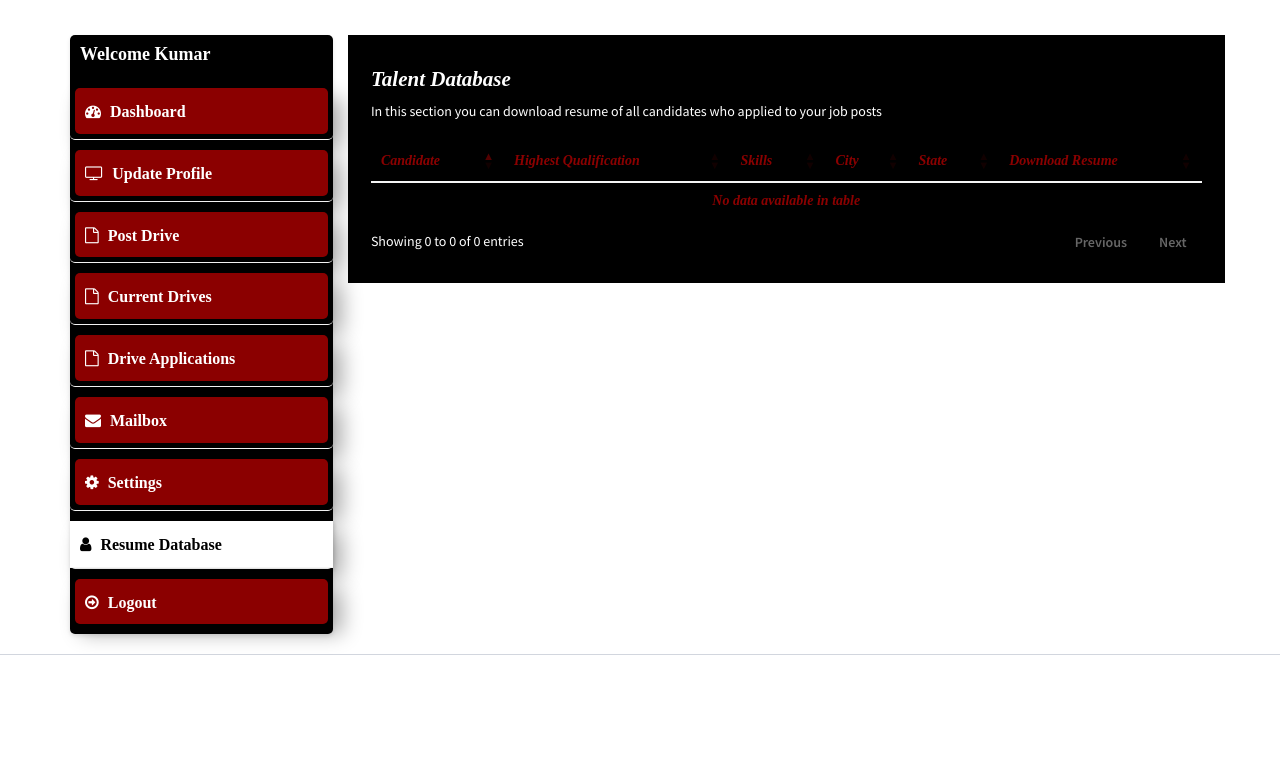
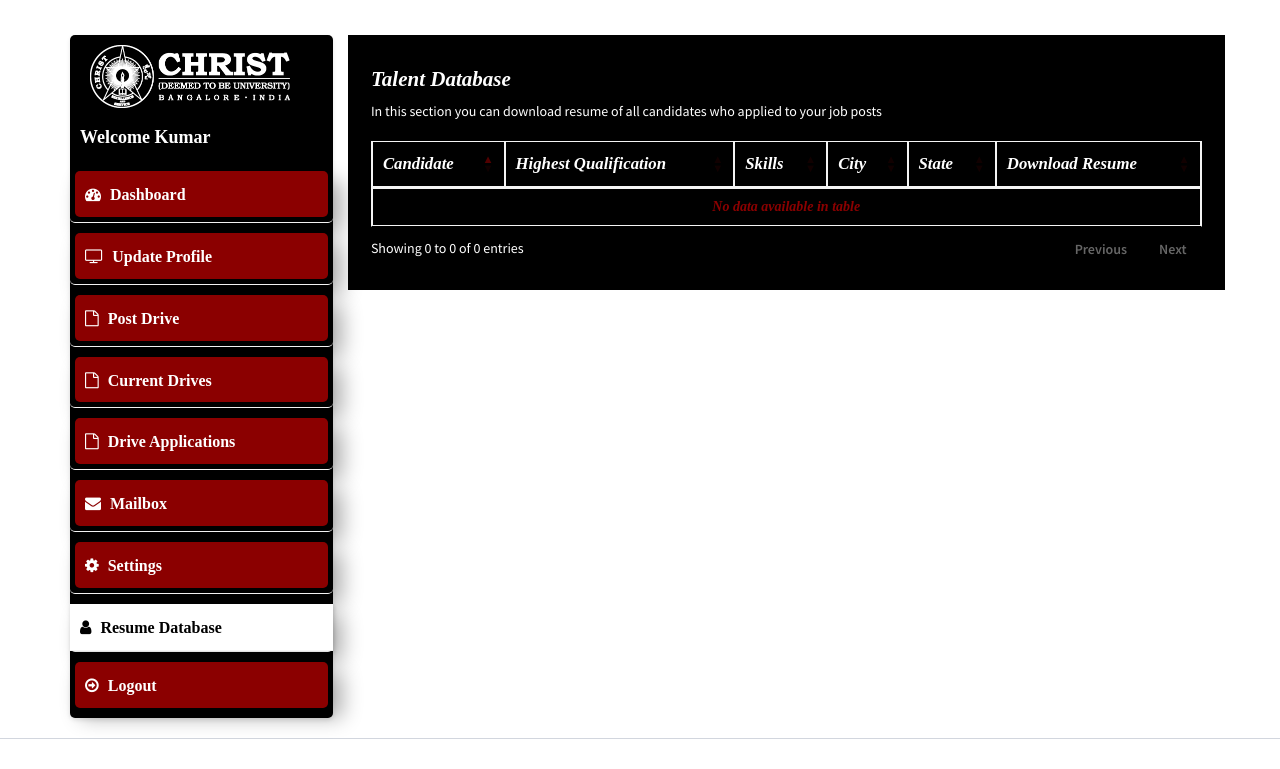
Before and after one commit to asghar-innama/Placement2, a PHP site: page /company/resume-database.php in a window 1280 px wide. Shown: the part 85-854 px from the top of the page. Before the commit the page ends 740 px from the top, so only its background shows below. Run offline with PHP 8.4, Linux system fonts and the light colour scheme; a user stored in the database is signed in; data comes from the database, SQL or seed files in the repository; some libraries are stand-ins or nearby versions.

Commit message:
Placement official module changes

```diff
--- a/company/index.php
+++ b/company/index.php
@@ -36,6 +36,7 @@
       <section id="candidates" class="content-header">
         <div class="container">
           <div class="row">
+
             <div class="col-md-3">
               <div class="box box-solid">
               <div class="box-header with-border">
@@ -61,6 +62,7 @@
                 </div>
               </div>
             </div>
+
             <div class="col-md-9 bg-black padding-2" style="background-color: white; font-family: 'Times New Roman', Times, serif; font-weight: bold; text-shadow: 2px 2px 4px rgba(0, 0, 0, 0.5); color: black;">
               <div class="alert alert-info alert-dismissible">
                 <button type="button" class="close" data-dismiss="alert" aria-hidden="true">×</button>
--- a/company/resume-database.php
+++ b/company/resume-database.php
@@ -35,14 +35,20 @@
       <section id="candidates" class="content-header">
         <div class="container">
           <div class="row">
+
           <div class="col-md-3">
               <div class="box box-solid">
+              <div class="box-header with-border">
+                <div style="text-align: center;">
+                  <img src="christlogo2.png" alt="Logo1" style="width: 200px; float: right;">
+               </div>
+              </div>
                 <div class="box-header with-border">
                     <h3 class="box-title">Welcome <b><?php echo $_SESSION['name']; ?></b></h3>
                 </div>
                 <div class="box-body no-padding">
                   <ul class="nav nav-pills nav-stacked">
-                    <li><a href="index.php"><i class="fa fa-dashboard"></i> Dashboard</a></li>
+                    <li ><a href="index.php"><i class="fa fa-dashboard"></i> Dashboard</a></li>
                     <li><a href="edit-company.php"><i class="fa fa-tv"></i> Update Profile</a></li>
                     <li><a href="create-job-post.php"><i class="fa fa-file-o"></i> Post Drive</a></li>
                     <li><a href="my-job-post.php"><i class="fa fa-file-o"></i> Current Drives</a></li>
@@ -52,24 +58,24 @@
                     <li class="active"><a href="resume-database.php"><i class="fa fa-user"></i> Resume Database</a></li>
                     <li><a href="../logout.php"><i class="fa fa-arrow-circle-o-right"></i> Logout</a></li>
                   </ul>
-                  </ul>
                 </div>
               </div>
             </div>
+
             <div class="col-md-9 bg-white padding-2">
               <h4><i>Talent Database</i></h4>
               <p>In this section you can download resume of all candidates who applied to your job posts</p>
               <div class="row margin-top-20">
                 <div class="col-md-12">
                   <div class="box-body table-responsive no-padding">
-                    <table id="example2" class="table table-hover">
+                  <table id="example2" class="table table-bordered table-hover">
                         <thead>
-                        <th>Candidate</th>
-                        <th>Highest Qualification</th>
-                        <th>Skills</th>
-                        <th>City</th>
-                        <th>State</th>
-                        <th>Download Resume</th>
+                            <th><b style="color:white; font-size: larger; font-weight: bold; font-style: italic;">Candidate</b></th>
+                            <th><b style="color:white; font-size: larger; font-weight: bold; font-style: italic;">Highest Qualification</b></th>
+                            <th><b style="color:white; font-size: larger; font-weight: bold; font-style: italic;">Skills</b></th>
+                            <th><b style="color:white; font-size: larger; font-weight: bold; font-style: italic;">City</b></th>
+                            <th><b style="color:white; font-size: larger; font-weight: bold; font-style: italic;">State</b></th>
+                            <th><b style="color:white; font-size: larger; font-weight: bold; font-style: italic;">Download Resume</b></th>
                         </thead>
                         <tbody>
                             <?php
@@ -85,18 +91,18 @@
                                     $skills = explode(',', $skills);
                             ?>
                                     <tr>
-                              <td><?php echo $row['firstname'] . ' ' . $row['lastname']; ?></td>
-                              <td><?php echo $row['qualification']; ?></td>
-                              <td>
+                                        <td style="color: #8B0000; font-family: 'Times New Roman', Times, serif; font-weight: normal; font-style: normal;"><?php echo $row['firstname'] . ' ' . $row['lastname']; ?></td>
+                                        <td style="color: #8B0000; font-family: 'Times New Roman', Times, serif; font-weight: normal; font-style: normal;"><?php echo $row['qualification']; ?></td>
+                                        <td style="color: #8B0000; font-family: 'Times New Roman', Times, serif; font-weight: normal; font-style: normal;">
                                             <?php
                                             foreach ($skills as $value) {
                                                 echo ' <span class="label label-success">' . $value . '</span>';
                                             }
                                             ?>
                                         </td>
-                              <td><?php echo $row['city']; ?></td>
-                              <td><?php echo $row['state']; ?></td>
-                              <td><a href="../uploads/resume/<?php echo $row['resume']; ?> " download="<?php echo $row['firstname'] . ' Resume'; ?>"><i class="fa fa-file-pdf-o"></i></a></td>
+                                        <td style="color: #8B0000; font-family: 'Times New Roman', Times, serif; font-weight: normal; font-style: normal;"><?php echo $row['city']; ?></td>
+                                        <td style="color: #8B0000; font-family: 'Times New Roman', Times, serif; font-weight: normal; font-style: normal;"><?php echo $row['state']; ?></td>
+                                        <td style="color: #8B0000; font-family: 'Times New Roman', Times, serif; font-weight: normal; font-style: normal;"><a href="../uploads/resume/<?php echo $row['resume']; ?> " download="<?php echo $row['firstname'] . ' Resume'; ?>"><i class="fa fa-file-pdf-o"></i></a></td>
                                     </tr>
                             <?php
                                 }
@@ -104,6 +110,7 @@
                             ?>
                         </tbody>
                     </table>
+
                   </div>
                 </div>
               </div>
```
Also changed, not shown: company/create-job-post.php (+9 -3 lines), company/edit-company.php (+7 -1 lines), company/job-applications.php (+10 -3 lines), company/mailbox.php (+17 -9 lines), company/my-job-post.php (+13 -7 lines), company/settings.php (+8 -5 lines). Lines whose indentation alone changed are shown as unchanged.
